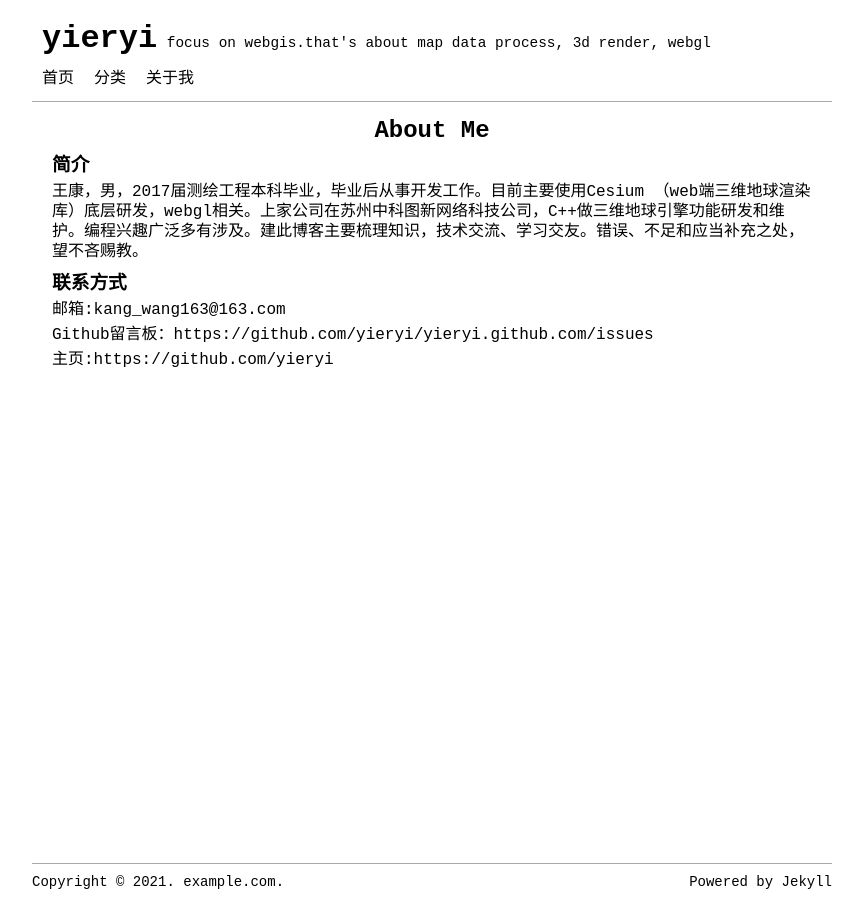
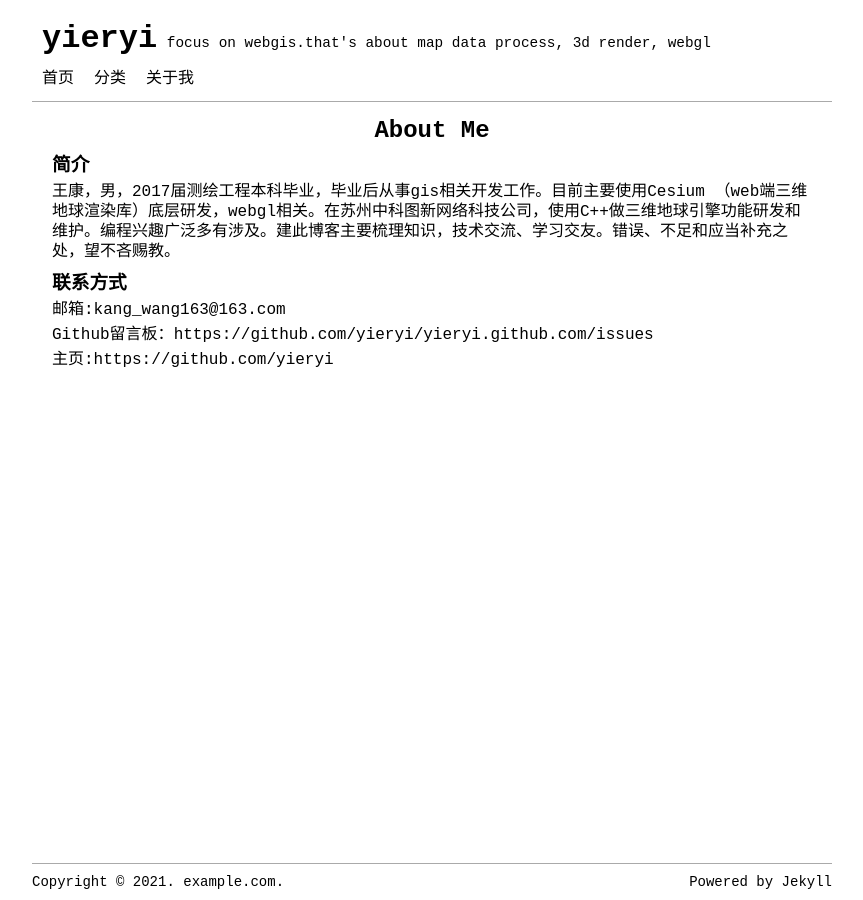
Before and after one commit to yieryi/yieryi.github.com, a Jekyll site: the page built from pages/about.md, in a window 1280 px wide. Shown: the whole page, without its empty margins (208-1071 px from the left). Built offline with Jekyll 4.4.1, drawn with Linux system fonts in a browser that asks for light colours.

Commit message:
更新个人简介内容的和相关链接

```diff
--- a/pages/about.md
+++ b/pages/about.md
@@ -6,12 +6,12 @@ permalink: /about/
 
 ### 简介
 
-王康，男，2017届测绘工程本科毕业，毕业后从事开发工作。目前主要使用Cesium （web端三维地球渲染库）底层研发，webgl相关。上家公司在苏州中科图新网络科技公司，C++做三维地球引擎功能研发和维护。编程兴趣广泛多有涉及。建此博客主要梳理知识，技术交流、学习交友。错误、不足和应当补充之处，望不吝赐教。
+王康，男，2017届测绘工程本科毕业，毕业后从事gis相关开发工作。目前主要使用Cesium （web端三维地球渲染库）底层研发，webgl相关。在苏州中科图新网络科技公司，使用C++做三维地球引擎功能研发和维护。编程兴趣广泛多有涉及。建此博客主要梳理知识，技术交流、学习交友。错误、不足和应当补充之处，望不吝赐教。
 
 ### 联系方式
 
 邮箱:[kang_wang163@163.com](mailto:kang_wang163@163.com)
 
-Github留言板：https://github.com/yieryi/yieryi.github.com/issues
+Github留言板：[https://github.com/yieryi/yieryi.github.com/issues](https://github.com/yieryi/yieryi.github.com/issues)
 
-主页:https://github.com/yieryi
+主页:[https://github.com/yieryi](https://github.com/yieryi)
```
